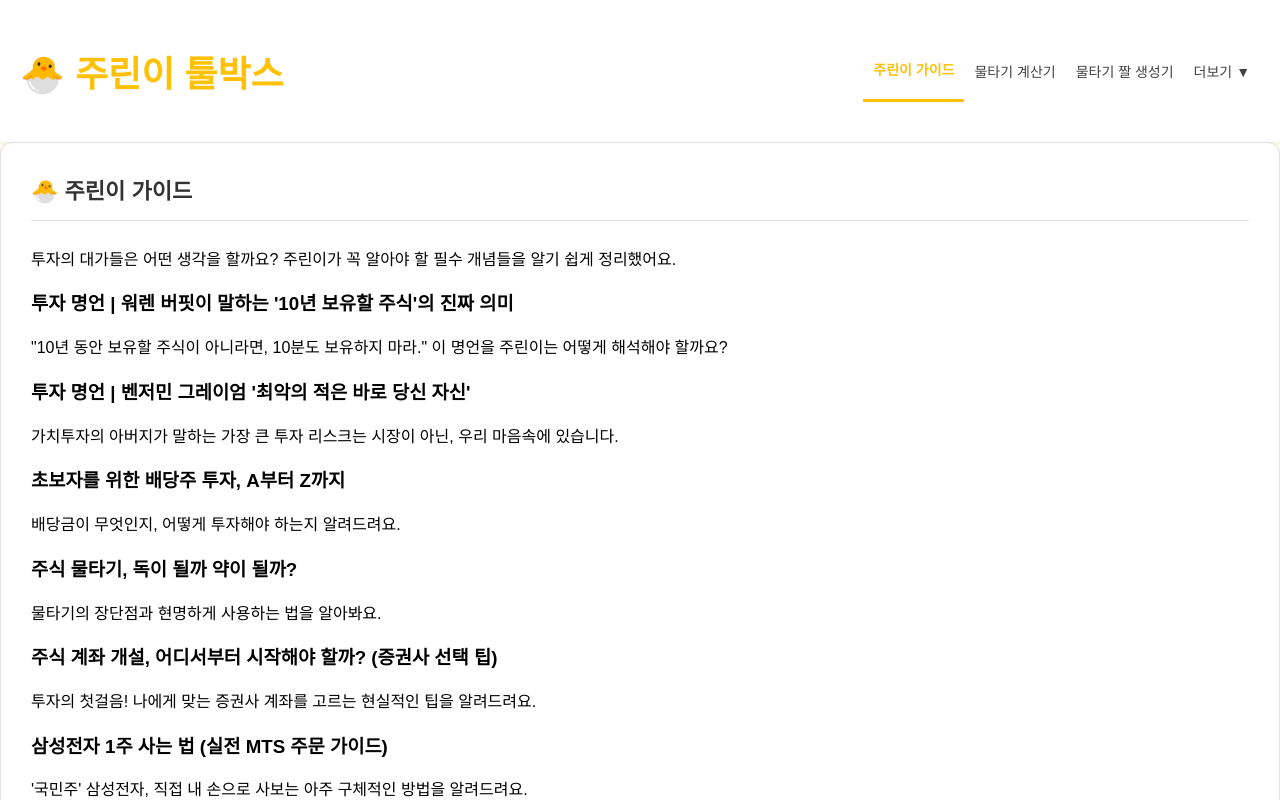
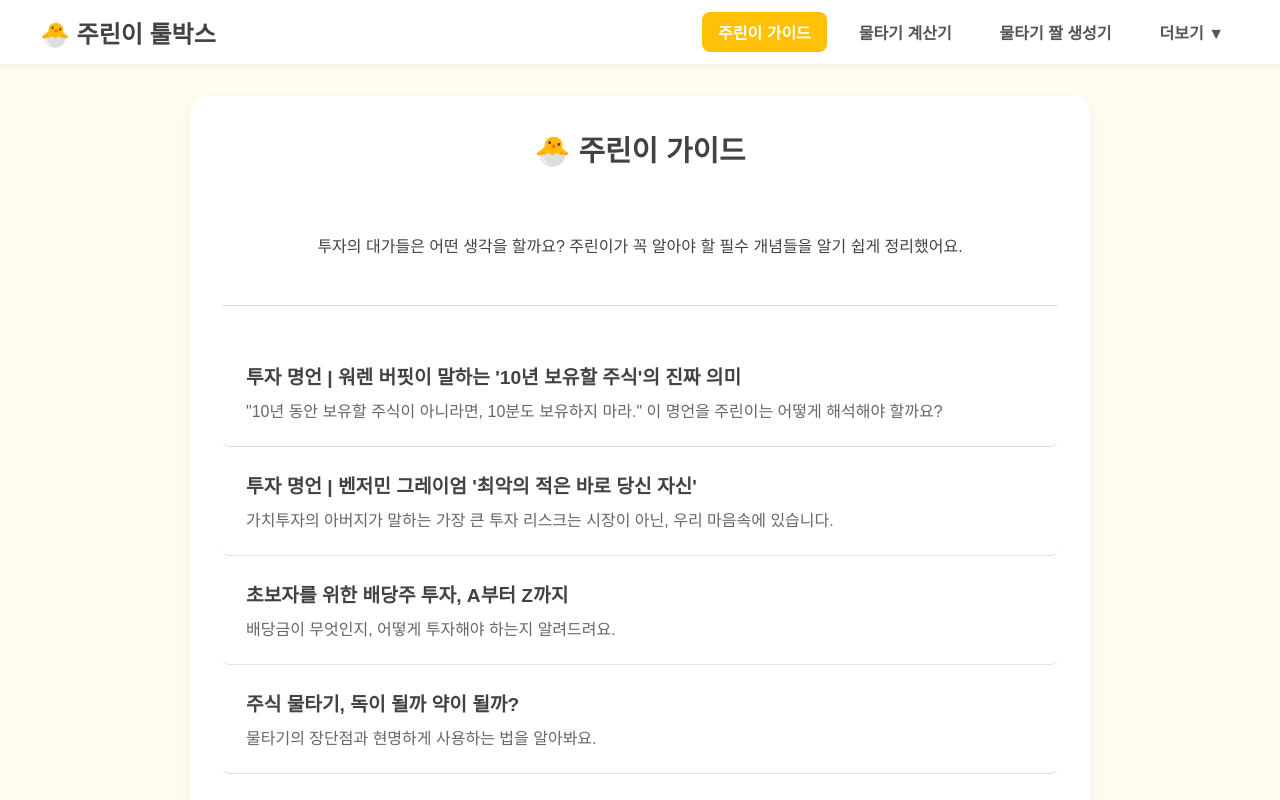
Before and after one commit to ljh3465-eng/jurini-toolbox, a Next.js app: page / in a window 1280 px wide. Shown: the top 800 px of the page. Built offline with nearby package versions, Linux system fonts and the light colour scheme.

Commit message:
오류개선2

```diff
--- a/src/app/globals.css
+++ b/src/app/globals.css
@@ -1,11 +1,11 @@
 :root {
     /* --- New Yellow Theme --- */
-    --bg-color: #FFFBEF;
-    --primary-color: #FFC107;
-    --secondary-color: #FFA726;
+    --bg-color: #FFFBEF; /* Very light cream yellow */
+    --primary-color: #FFC107; /* Main yellow (Amber) */
+    --secondary-color: #FFA726; /* Point orange */
     --card-bg: #ffffff;
-    --text-color: #424242;
-    --border-color: #E0E0E0;
+    --text-color: #424242; /* Slightly softer black */
+    --border-color: #E0E0E0; /* Soft grey */
     --footer-bg-color: #f9f9f9;
 }
 
@@ -17,259 +17,257 @@ body {
     display: flex;
     flex-direction: column;
     min-height: 100vh;
+    color: var(--text-color);
 }
 
-/* --- 네비게이션 바 --- */
+main {
+    flex-grow: 1;
+    display: flex;
+    justify-content: center;
+    padding: 2rem 1rem;
+}
+
+.container {
+    width: 100%;
+    max-width: 900px;
+}
+
+/* Navbar styles */
+header {
+    background-color: var(--card-bg);
+    box-shadow: 0 2px 4px rgba(0,0,0,0.05);
+    position: sticky;
+    top: 0;
+    z-index: 1000;
+}
+
 .navbar {
-    background-color: var(--card-bg);
-    padding: 0 20px;
-    box-shadow: 0 2px 4px rgba(0,0,0,0.05);
     display: flex;
     justify-content: space-between;
     align-items: center;
-    flex-wrap: wrap;
+    max-width: 1200px;
+    margin: 0 auto;
+    padding: 0 2rem;
+    height: 64px;
 }
-.navbar .logo {
-    font-size: 24px;
-    font-weight: 700;
-    color: var(--primary-color);
-    padding: 15px 0;
+
+.logo h1 {
+    margin: 0;
+    font-size: 1.5rem;
+    color: var(--text-color);
+    cursor: pointer;
 }
+
 .nav-links {
     display: flex;
     align-items: center;
+    gap: 1rem;
 }
+
 .nav-links button {
     background: none;
     border: none;
-    padding: 20px 10px;
-    font-size: 14px;
     font-family: 'Noto Sans KR', sans-serif;
+    font-size: 1rem;
+    font-weight: 700;
     cursor: pointer;
-    transition: color 0.2s, border-bottom 0.2s;
+    padding: 0.5rem 1rem;
+    border-radius: 8px;
+    transition: background-color 0.2s, color 0.2s;
+    color: #555;
+}
+
+.nav-links button:hover {
+    background-color: #f5f5f5;
+}
+
+.nav-links button.active {
+    background-color: var(--primary-color);
+    color: white;
+}
+
+/* Dropdown */
+.dropdown {
+    position: relative;
+}
+
+.dropdown-toggle {
+    display: flex;
+    align-items: center;
+}
+
+.dropdown-menu {
+    position: absolute;
+    top: 100%;
+    right: 0;
+    background-color: white;
+    border-radius: 8px;
+    box-shadow: 0 4px 12px rgba(0,0,0,0.1);
+    padding: 0.5rem;
+    margin-top: 0.5rem;
+    width: max-content;
+    z-index: 1001;
+    display: flex;
+    flex-direction: column;
+}
+
+.dropdown-menu button {
+    width: 100%;
+    text-align: left;
+}
+
+/* Tool Card styles */
+.tool-card {
+    background-color: var(--card-bg);
+    padding: 2rem;
+    border-radius: 16px;
+    box-shadow: 0 8px 16px rgba(0,0,0,0.05);
+}
+
+.tool-card h2 {
+    text-align: center;
+    margin-top: 0;
+    margin-bottom: 2rem;
+    font-size: 1.8rem;
     color: var(--text-color);
 }
-.nav-links button.active {
-    color: var(--primary-color);
-    border-bottom: 3px solid var(--primary-color);
+
+.form-group {
+    margin-bottom: 1.5rem;
+}
+
+.form-group label {
+    display: block;
     font-weight: 700;
+    margin-bottom: 0.5rem;
 }
-.dropdown {
-    position: relative;
-    display: inline-block;
-}
-.dropdown-content {
-    display: none;
-    position: absolute;
-    background-color: var(--card-bg);
-    min-width: 160px;
-    box-shadow: 0px 8px 16px 0px rgba(0,0,0,0.1);
-    z-index: 1;
+
+.form-group input {
+    width: 100%;
+    padding: 0.8rem 1rem;
+    border: 1px solid var(--border-color);
     border-radius: 8px;
-    overflow: hidden;
-    border: 1px solid var(--border-color);
-    right: 0;
-}
-.dropdown-content button {
-    color: var(--text-color);
-    padding: 12px 16px;
-    text-decoration: none;
-    display: block;
-    width: 100%;
-    text-align: left;
-    border-bottom: none !important;
-}
-.dropdown-content button:hover {
-    background-color: #f1f1f1;
-}
-.dropdown:hover .dropdown-content {
-    display: block;
-}
-.main-content {
-    padding: 20px;
-    max-width: 800px;
-    margin: 0 auto;
-    flex-grow: 1;
-    width: 100%;
+    font-size: 1rem;
     box-sizing: border-box;
 }
-.tool-page { display: none; }
-.tool-page.active { display: block; }
-.tool-card {
-    background: var(--card-bg);
-    padding: 30px;
-    border-radius: 12px;
-    box-shadow: 0 1px 2px rgba(0,0,0,0.1);
-    border: 1px solid var(--border-color);
-}
-.tool-card h2 {
-    margin-top: 0;
-    font-size: 22px;
-    border-bottom: 1px solid var(--border-color);
-    padding-bottom: 15px;
-    margin-bottom: 25px;
-    color: #333;
-}
-.form-group { margin-bottom: 20px; }
-.form-group label { display: block; margin-bottom: 8px; font-weight: 700; color: var(--text-color); }
-.form-group input {
+
+.tool-card button {
     width: 100%;
-    padding: 12px;
-    border: 1px solid var(--border-color);
-    border-radius: 8px;
-    box-sizing: border-box;
-    font-size: 16px;
-}
-.calc-button {
-    width: 100%;
-    padding: 14px;
+    padding: 1rem;
+    background-color: var(--secondary-color);
+    color: white;
     border: none;
     border-radius: 8px;
-    font-size: 18px;
+    font-size: 1.1rem;
     font-weight: 700;
     cursor: pointer;
-    transition: background-color 0.3s;
-}
-.calc-button.primary { background-color: var(--primary-color); color: white; }
-.calc-button.primary:hover { background-color: #FFB300; }
-.calc-button.secondary { background-color: var(--secondary-color); color: white; }
-.calc-button.secondary:hover { background-color: #FB8C00; }
-.result-area {
-    margin-top: 25px;
-    background-color: #FFF8E1;
-    padding: 20px;
-    border-radius: 8px;
-    border: 1px solid #FFECB3;
-}
-.result-area p { margin: 10px 0; display: flex; justify-content: space-between; }
-.result-area .value { font-weight: 700; font-size: 1.1em; color: #FFA000; }
-.dictionary-container, .guide-list-container, .policy-container { display: flex; gap: 20px; flex-wrap: wrap; }
-#dict-search { margin-bottom: 15px; }
-.term-list { width: 100%; max-height: 400px; overflow-y: auto; border-right: none; padding-right: 0; }
-.term-list-item { padding: 10px; cursor: pointer; border-radius: 6px; margin-bottom: 5px; }
-.term-list-item:hover, .term-list-item.active { background-color: #FFF8E1; color: #FFA000; font-weight: 700; }
-.term-definition { width: 100%; }
-.term-definition h3, .policy-container h3, #article-title { margin-top: 0; color: #333; }
-.term-definition p, .policy-container p, .policy-container li, #article-content p, #article-content li { line-height: 1.7; }
-.guide-list { list-style: none; padding: 0; }
-.guide-item { padding: 15px; border-bottom: 1px solid var(--border-color); transition: background-color 0.2s; }
-.guide-item:hover { background-color: #fafafa; }
-.guide-item:last-child { border-bottom: none; }
-.guide-item a { text-decoration: none; color: var(--text-color); font-weight: 700; font-size: 18px; }
-.guide-item p { margin: 5px 0 0; font-size: 14px; color: #757575; }
-.back-to-list-btn {
-    background: none;
-    border: 1px solid var(--border-color);
-    padding: 8px 12px;
-    border-radius: 6px;
-    cursor: pointer;
-    font-weight: 700;
-    margin-bottom: 20px;
     transition: background-color 0.2s;
 }
-.back-to-list-btn:hover {
-    background-color: #f5f5f5;
+
+.tool-card button:hover {
+    background-color: #F57C00; /* Darker orange */
 }
-.input-grid { display: grid; grid-template-columns: 1fr 1fr; gap: 15px; }
-#image-preview-container { text-align: center; margin-top: 20px; }
-#image-preview { max-width: 100%; border: 1px solid var(--border-color); border-radius: 8px; }
-#download-btn { width: auto; padding: 10px 20px; margin-top: 10px; display: inline-block; text-decoration: none; }
-.calculated-amount {
-    background-color: #f8f9fa;
-    padding: 12px;
-    border: 1px solid var(--border-color);
+
+/* Result section */
+.result-section {
+    margin-top: 2rem;
+    background-color: #FFF9E6;
+    padding: 1.5rem;
+    border-radius: 12px;
+    border: 1px solid var(--primary-color);
+}
+
+/* Guide styles */
+.guide-intro {
+    text-align: center;
+    padding: 1rem 0 2rem;
+    border-bottom: 1px solid var(--border-color);
+    margin-bottom: 2rem;
+}
+
+.guide-list-item {
+    padding: 1.5rem;
+    border-bottom: 1px solid var(--border-color);
+    cursor: pointer;
+    transition: background-color 0.2s;
     border-radius: 8px;
-    font-weight: 700;
-    color: var(--text-color);
 }
-.generate-controls {
-    display: flex;
-    align-items: center;
-    gap: 15px;
+
+.guide-list-item:hover {
+    background-color: #fafafa;
 }
-.checkbox-group {
-    display: flex;
-    align-items: center;
-    gap: 5px;
+
+.guide-list-item h3 {
+    margin: 0 0 0.5rem 0;
+    font-size: 1.2rem;
 }
-.checkbox-group label {
-    cursor: pointer;
+.guide-list-item p {
+    margin: 0;
+    color: #666;
 }
-#meme-template { position: absolute; left: -9999px; width: 500px; background: #fff; border: 1px solid #ddd; padding: 20px; font-family: 'Noto Sans KR', sans-serif; }
-#meme-template .meme-header { text-align: center; margin-bottom: 20px; }
-#meme-template .meme-header h3 { margin: 0; font-size: 24px; color: #333; }
-#meme-template .meme-section { margin-bottom: 15px; border: 1px solid #eee; border-radius: 8px; padding: 15px; }
-#meme-template .meme-section h4 { margin-top: 0; margin-bottom: 10px; color: var(--primary-color); }
-#meme-template .meme-section p { margin: 5px 0; display: flex; justify-content: space-between; }
-#meme-template .meme-result { text-align: center; margin-top: 20px; font-size: 18px; }
-#meme-template .meme-result .highlight { font-weight: 700; color: #d93025; }
-#meme-template .meme-footer { text-align: right; margin-top: 20px; font-size: 12px; color: #888; }
-.site-list { list-style: none; padding: 0; }
-.site-item { display: flex; flex-direction: column; align-items: flex-start; text-align: left; gap: 10px; padding: 15px; border: 1px solid var(--border-color); border-radius: 8px; margin-bottom: 15px; transition: box-shadow 0.2s; }
-.site-item:hover { box-shadow: 0 4px 8px rgba(0,0,0,0.08); }
-.site-info h4 { margin: 0 0 5px 0; }
-.site-info p { margin: 0; font-size: 14px; color: #757575; }
-.site-link { background-color: var(--secondary-color); color: white; padding: 8px 16px; border-radius: 6px; text-decoration: none; font-weight: 700; font-size: 14px; white-space: nowrap; }
-.footer {
-    background-color: var(--footer-bg-color);
-    text-align: center;
-    padding: 20px;
-    border-top: 1px solid var(--border-color);
-    font-size: 14px;
-    color: #888;
+
+
+.guide-post {
+    padding: 1rem;
 }
-.footer div {
-    margin-bottom: 8px;
+
+.guide-post .post-content {
+    line-height: 1.8;
 }
-.footer div:last-child {
-    margin-bottom: 0;
+
+.guide-post h3, .guide-post h4 {
+    margin-top: 2rem;
+    margin-bottom: 1rem;
+    border-left: 4px solid var(--primary-color);
+    padding-left: 0.8rem;
 }
-.footer button {
+
+.guide-post ul, .guide-post ol {
+    padding-left: 20px;
+}
+.guide-post li {
+    margin-bottom: 0.8rem;
+}
+
+.back-to-list-btn {
+    margin-bottom: 2rem;
+    width: auto !important;
+    padding: 0.5rem 1rem !important;
+    font-size: 0.9rem !important;
+    background-color: #eee !important;
+    color: #333 !important;
+}
+.back-to-list-btn.bottom-btn {
+    margin-top: 2rem;
+}
+
+
+/* ... (다른 스타일들) */
+.footer-links button {
     background: none;
     border: none;
+    cursor: pointer;
     color: #555;
-    cursor: pointer;
-    font-size: 14px;
-    padding: 0 10px;
+    font-size: 0.9rem;
+    padding: 0;
 }
-/* --- 추가된 스타일 --- */
-.usage-guide {
-    margin-top: 25px;
-    padding: 20px;
-    background-color: #f8f9fa;
-    border: 1px solid var(--border-color);
-    border-radius: 8px;
-}
-.usage-guide h4 {
-    margin-top: 0;
-    margin-bottom: 10px;
-}
-.usage-guide p {
-    margin: 0;
-    font-size: 14px;
-    line-height: 1.6;
-}
-/* --- 모바일 최적화 (Responsive Web) --- */
-@media (min-width: 768px) {
-    .dictionary-container { flex-wrap: nowrap; }
-    .term-list { width: 30%; }
-    .term-definition { width: 70%; }
-    .site-item { flex-direction: row; align-items: center; justify-content: space-between; text-align: left; }
+.footer-links button:hover {
+    text-decoration: underline;
 }
 
-@media (max-width: 767px) {
+/* Mobile responsive styles */
+@media (max-width: 768px) {
+    .navbar {
+        flex-direction: column;
+        height: auto;
+        padding: 1rem;
+    }
     .nav-links {
+        margin-top: 1rem;
+        flex-wrap: wrap;
         justify-content: center;
-        width: 100%;
-    }
-    .nav-links button {
-        padding: 15px 8px;
-        font-size: 13px;
     }
     .tool-card {
-        padding: 20px;
-    }
-    .input-grid {
-        grid-template-columns: 1fr;
+        padding: 1.5rem;
     }
 }
--- a/src/app/layout.tsx
+++ b/src/app/layout.tsx
@@ -1,35 +1,29 @@
-// src/app/layout.tsx
-
-import type { Metadata } from "next";
-import Script from "next/script";
-import "./globals.css";
-import GoogleAnalytics from "../components/GoogleAnalytics";
+import type { Metadata } from 'next';
+import './globals.css'; // 이 부분이 살아있는지 확인!
+import Script from 'next/script';
 
 export const metadata: Metadata = {
-  // title과 description이 OG 데이터의 기본값이 됩니다.
   title: "주린이 필수 툴박스",
   description: "주린이를 위한 물타기 계산기, 배당금 계산기, 투자 용어 사전 등 유용한 주식 투자 도구 모음.",
-
+  verification: {
+    other: {
+      "naver-site-verification": "fcfee74366a02e63eea409edcc3dd7cce915673b",
+    },
+  },
   openGraph: {
     title: "주린이 필수 툴박스",
     description: "물타기 계산기부터 투자 꿀팁까지 한번에!",
-    url: "https://jurinitools.com", // 여기에 본인 도메인 주소를 입력하세요.
+    url: "https://jurinitools.com",
     siteName: "주린이 툴박스",
     images: [
       {
-        url: "https://jurinitools.com/og-image.png", // public 폴더의 이미지를 가리킵니다.
+        url: "https://jurinitools.com/og-image.png",
         width: 1200,
         height: 630,
       },
     ],
     locale: "ko_KR",
     type: "website",
-  },
-
-  verification: {
-    other: {
-      "naver-site-verification": "fcfee74366a02e63eea409edcc3dd7cce915673b",
-    },
   },
 };
 
@@ -41,19 +35,15 @@ export default function RootLayout({
   return (
     <html lang="ko">
       <head>
-        <Script
-          id="adsbygoogle-script" // 스크립트에 고유 ID 부여
-          async
-          src="https://pagead2.googlesyndication.com/pagead/js/adsbygoogle.js?client=ca-pub-8531773061576363"
-          crossOrigin="anonymous"
-          strategy="afterInteractive" // 다시 afterInteractive로 변경하여 페이지 성능 우선
-        />
+          <Script
+            id="adsense-script"
+            async
+            src={`https://pagead2.googlesyndication.com/pagead/js/adsbygoogle.js?client=ca-pub-8531773061576363`}
+            crossOrigin="anonymous"
+            strategy="beforeInteractive"
+          />
       </head>
-      <body>
-        {/* ↓↓↓ 2. body 태그 바로 아래에 GoogleAnalytics 컴포넌트를 넣습니다. ↓↓↓ */}
-        {/* "G-XXXXXXXXXX" 부분을 본인의 측정 ID로 꼭 교체해주세요! */}
-        <GoogleAnalytics measurementId="G-WSXEDP0YMJ" />
-        {children}</body>
+      <body>{children}</body>
     </html>
   );
 }
```
